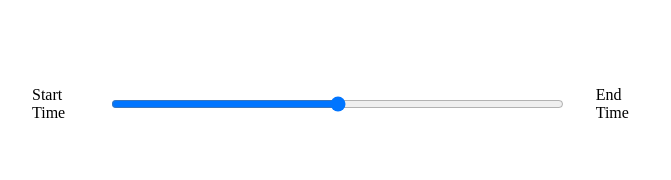
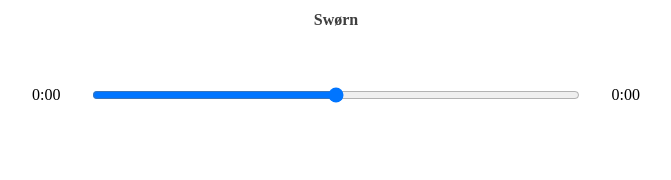
Before and after one commit to ImanRS1/React-Music-Player, a React (Create React App) app: page / in a window 1280 px wide. Shown: the part 410-590 px from the top of the page, without its empty margins (304-975 px from the left). Built offline with nearby package versions, Linux system fonts and the light colour scheme.

Commit message:
added func for time display in player

```diff
--- a/src/components/Player.js
+++ b/src/components/Player.js
@@ -1,4 +1,4 @@
-import React, { useRef } from "react";
+import React, { useRef, useState } from "react";
 import { FontAwesomeIcon } from "@fortawesome/react-fontawesome";
 import {
   faPlay,
@@ -18,12 +18,29 @@
     }
   };
 
+  const timeUpdateHandler = (e) => {
+    const current = e.target.currentTime;
+    const duration = e.target.duration;
+    setSongInfo({ ...songInfo, currentTime: current, duration });
+  };
+
+  const getTime = (time) => {
+    return (
+      Math.floor(time / 60) + ":" + ("0" + Math.floor(time % 60)).slice(-2)
+    );
+  };
+
+  const [songInfo, setSongInfo] = useState({
+    currentTime: null,
+    duration: null,
+  });
+
   return (
     <div className="player">
       <div className="time-control">
-        <p>Start Time</p>
+        <p>{getTime(songInfo.currentTime)}</p>
         <input type="range" />
-        <p>End Time</p>
+        <p>{getTime(songInfo.duration)}</p>
       </div>
       <div className="play-control">
         <FontAwesomeIcon className="skip-back" size="2x" icon={faAngleLeft} />
@@ -39,7 +56,11 @@
           icon={faAngleRight}
         />
       </div>
-      <audio ref={audioRef} src={currentSong.audio}></audio>
+      <audio
+        onTimeUpdate={timeUpdateHandler}
+        ref={audioRef}
+        src={currentSong.audio}
+      ></audio>
     </div>
   );
 };
--- a/src/styles/_song.scss
+++ b/src/styles/_song.scss
@@ -6,7 +6,7 @@
   justify-content: center;
 
   img {
-    width: 20%;
+    width: 30%;
     border-radius: 50%;
   }
 
```
